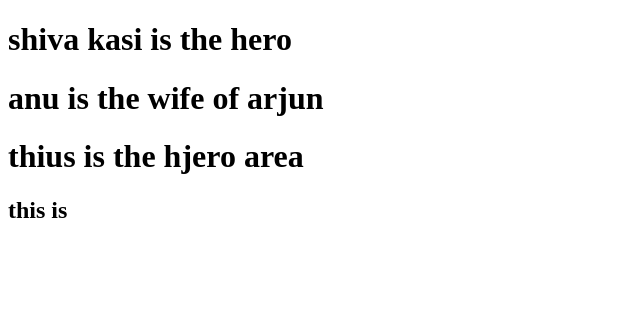
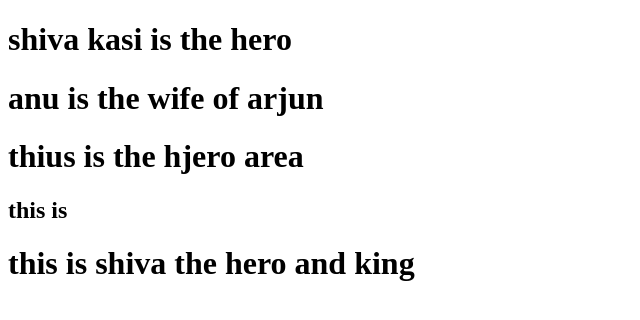
Before and after one commit to Sravrev7/calculator, a plain HTML site: page index.html in a window 1280 px wide. Shown: the whole page, without its empty margins (0-640 px from the left). Drawn offline with Linux system fonts and the light colour scheme.

Commit message:
third commit

```diff
--- a/index.html
+++ b/index.html
@@ -10,5 +10,6 @@
     <h1>anu is the wife of arjun</h1>
     <h1>thius is the hjero area</h1>
     <h2>this is</h2>
+    <h1>this is shiva the hero and king</h1>
 </body>
 </html>
```
